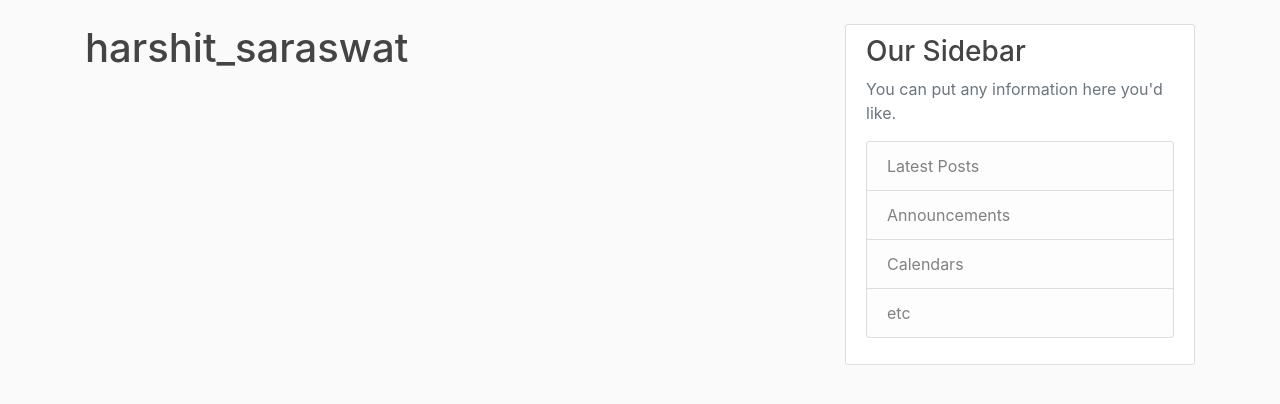
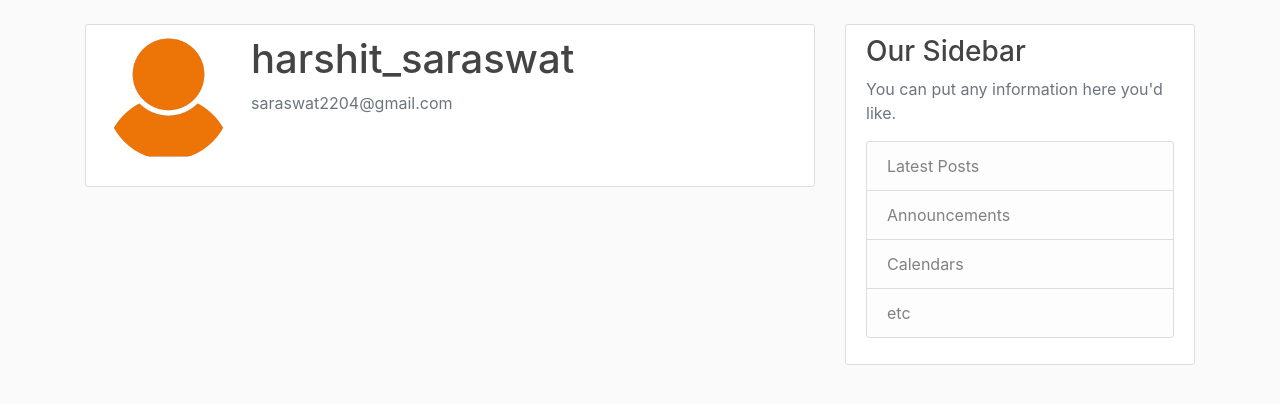
Before and after one commit to harshit-saraswat/Simple-Blog-w-Flask, a Flask app: page /account in a window 1280 px wide. Shown: the part 56-460 px from the top of the page. Run offline with Flask 2, Linux system fonts and the light colour scheme; a user stored in the database is signed in; some libraries are stand-ins or nearby versions.

Commit message:
Started with Accounts Section UI

```diff
--- a/flaskblog/routes.py
+++ b/flaskblog/routes.py
@@ -74,4 +74,5 @@ def logout():
 @app.route("/account")
 @login_required
 def account():
-    return render_template("account.html", title="Account")
+    image_file= url_for('static', filename='profile_pics/' + current_user.image_file)
+    return render_template("account.html", title="Account", image_file=image_file)
--- a/flaskblog/templates/account.html
+++ b/flaskblog/templates/account.html
@@ -1,5 +1,14 @@
 {% extends "layout.html" %}
 
 {% block content %}
-    <h1>{{ current_user.username }}</h1>
+    <div class="content-section">
+	  <div class="media">
+	    <img class="rounded-circle account-img" src="{{ image_file }}">
+	    <div class="media-body">
+	      <h2 class="account-heading">{{ current_user.username }}</h2>
+	      <p class="text-secondary">{{ current_user.email }}</p>
+	    </div>
+	  </div>
+	  <!-- FORM HERE -->
+	</div>
 {% endblock content %}
```
Also changed, not shown: flaskblog/static/profile_pics/default.jpg (added).
